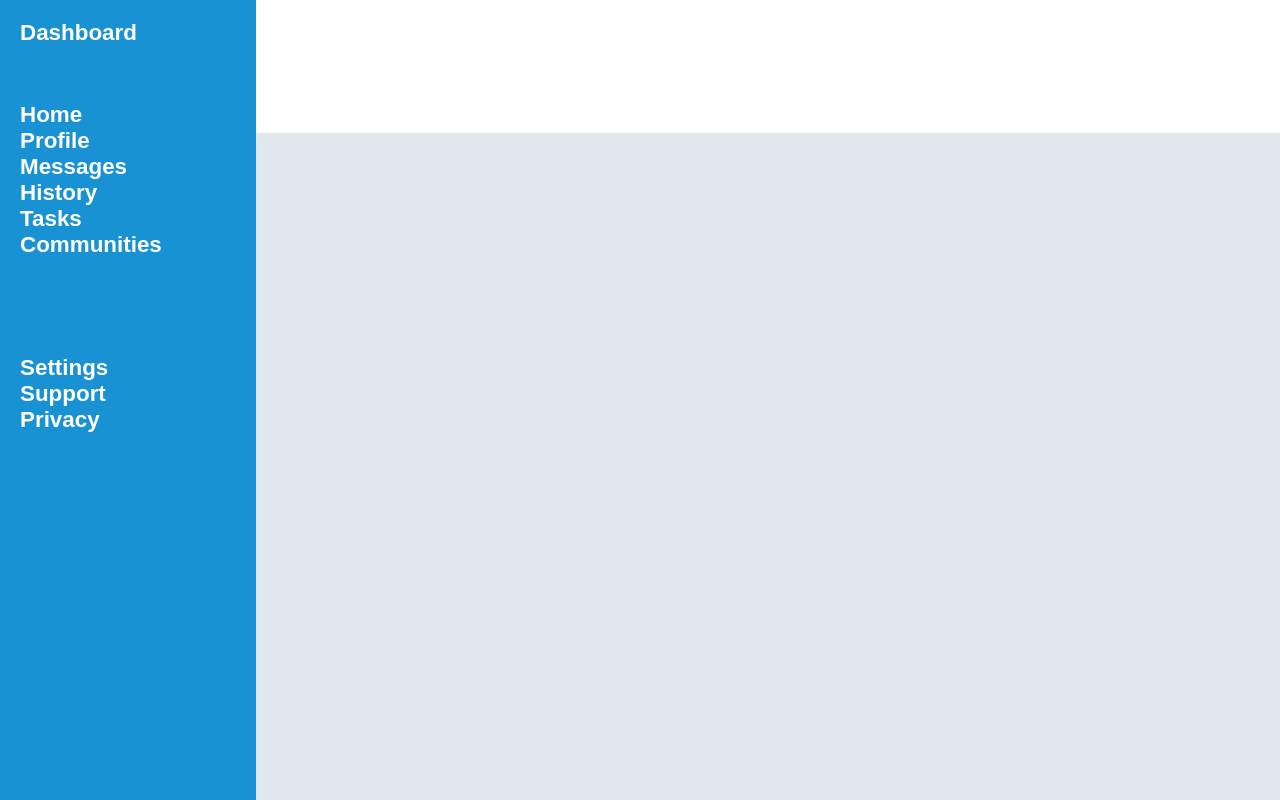
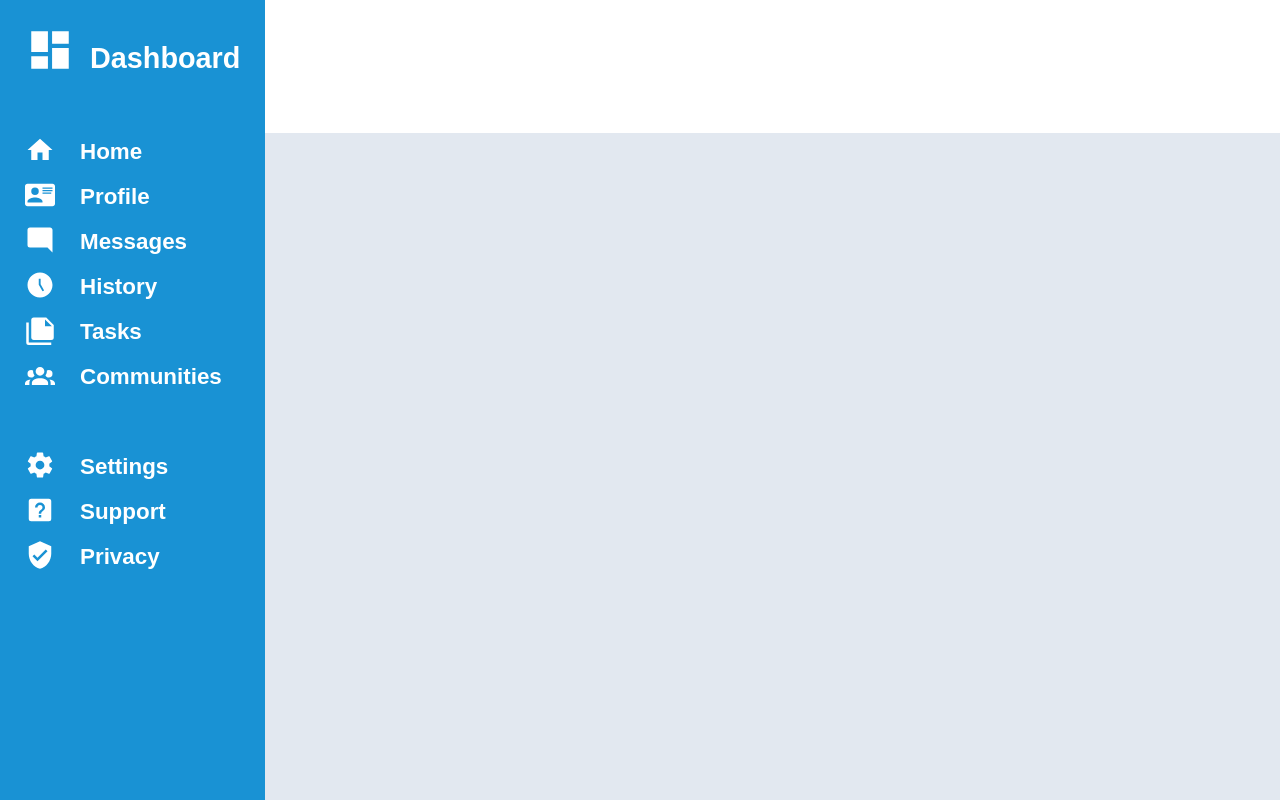
Before and after one commit to SharpeimQ/Admin-Dashboard, a plain HTML site: page index.html in a window 1280 px wide. Drawn offline with Linux system fonts and the light colour scheme.

Commit message:
Add icons to sidebar

```diff
--- a/index.html
+++ b/index.html
@@ -10,19 +10,19 @@
 <body>
   <div class="container">
     <div class="sidebar">
-      <div class="logo-text">Dashboard</div>
+      <div class="logo-text logo-format"><svg class="logo" xmlns="http://www.w3.org/2000/svg" viewBox="0 0 24 24"><path d="M13,3V9H21V3M13,21H21V11H13M3,21H11V15H3M3,13H11V3H3V13Z" /></svg>Dashboard</div>
       <ul>
-        <li>Home</li>
-        <li>Profile</li>
-        <li>Messages</li>
-        <li>History</li>
-        <li>Tasks</li>
-        <li>Communities</li>
+        <li class="side-links"><svg xmlns="http://www.w3.org/2000/svg" viewBox="0 0 24 24"><path d="M10,20V14H14V20H19V12H22L12,3L2,12H5V20H10Z"/></svg>Home</li>
+        <li class="side-links"><svg xmlns="http://www.w3.org/2000/svg" viewBox="0 0 24 24"><path d="M2,3H22C23.05,3 24,3.95 24,5V19C24,20.05 23.05,21 22,21H2C0.95,21 0,20.05 0,19V5C0,3.95 0.95,3 2,3M14,6V7H22V6H14M14,8V9H21.5L22,9V8H14M14,10V11H21V10H14M8,13.91C6,13.91 2,15 2,17V18H14V17C14,15 10,13.91 8,13.91M8,6A3,3 0 0,0 5,9A3,3 0 0,0 8,12A3,3 0 0,0 11,9A3,3 0 0,0 8,6Z" /></svg>Profile</li>
+        <li class="side-links"><svg xmlns="http://www.w3.org/2000/svg" viewBox="0 0 24 24"><path d="M22,4C22,2.89 21.1,2 20,2H4A2,2 0 0,0 2,4V16A2,2 0 0,0 4,18H18L22,22V4Z" /></svg>Messages</li>
+        <li class="side-links"><svg xmlns="http://www.w3.org/2000/svg" viewBox="0 0 24 24"><path d="M12 2C6.5 2 2 6.5 2 12C2 17.5 6.5 22 12 22C17.5 22 22 17.5 22 12S17.5 2 12 2M14 17L11 11.8V7H12.5V11.4L15.3 16.3L14 17Z" /></svg>History</li>
+        <li class="side-links"><svg xmlns="http://www.w3.org/2000/svg" viewBox="0 0 24 24"><path d="M16,9H21.5L16,3.5V9M7,2H17L23,8V18A2,2 0 0,1 21,20H7C5.89,20 5,19.1 5,18V4A2,2 0 0,1 7,2M3,6V22H21V24H3A2,2 0 0,1 1,22V6H3Z" /></svg>Tasks</li>
+        <li class="side-links"><svg xmlns="http://www.w3.org/2000/svg" viewBox="0 0 24 24"><path d="M12,5.5A3.5,3.5 0 0,1 15.5,9A3.5,3.5 0 0,1 12,12.5A3.5,3.5 0 0,1 8.5,9A3.5,3.5 0 0,1 12,5.5M5,8C5.56,8 6.08,8.15 6.53,8.42C6.38,9.85 6.8,11.27 7.66,12.38C7.16,13.34 6.16,14 5,14A3,3 0 0,1 2,11A3,3 0 0,1 5,8M19,8A3,3 0 0,1 22,11A3,3 0 0,1 19,14C17.84,14 16.84,13.34 16.34,12.38C17.2,11.27 17.62,9.85 17.47,8.42C17.92,8.15 18.44,8 19,8M5.5,18.25C5.5,16.18 8.41,14.5 12,14.5C15.59,14.5 18.5,16.18 18.5,18.25V20H5.5V18.25M0,20V18.5C0,17.11 1.89,15.94 4.45,15.6C3.86,16.28 3.5,17.22 3.5,18.25V20H0M24,20H20.5V18.25C20.5,17.22 20.14,16.28 19.55,15.6C22.11,15.94 24,17.11 24,18.5V20Z" /></svg>Communities</li>
       </ul>
       <ul>
-        <li>Settings</li>
-        <li>Support</li>
-        <li>Privacy</li>
+        <li class="side-links"><svg xmlns="http://www.w3.org/2000/svg" viewBox="0 0 24 24"><path d="M12,15.5A3.5,3.5 0 0,1 8.5,12A3.5,3.5 0 0,1 12,8.5A3.5,3.5 0 0,1 15.5,12A3.5,3.5 0 0,1 12,15.5M19.43,12.97C19.47,12.65 19.5,12.33 19.5,12C19.5,11.67 19.47,11.34 19.43,11L21.54,9.37C21.73,9.22 21.78,8.95 21.66,8.73L19.66,5.27C19.54,5.05 19.27,4.96 19.05,5.05L16.56,6.05C16.04,5.66 15.5,5.32 14.87,5.07L14.5,2.42C14.46,2.18 14.25,2 14,2H10C9.75,2 9.54,2.18 9.5,2.42L9.13,5.07C8.5,5.32 7.96,5.66 7.44,6.05L4.95,5.05C4.73,4.96 4.46,5.05 4.34,5.27L2.34,8.73C2.21,8.95 2.27,9.22 2.46,9.37L4.57,11C4.53,11.34 4.5,11.67 4.5,12C4.5,12.33 4.53,12.65 4.57,12.97L2.46,14.63C2.27,14.78 2.21,15.05 2.34,15.27L4.34,18.73C4.46,18.95 4.73,19.03 4.95,18.95L7.44,17.94C7.96,18.34 8.5,18.68 9.13,18.93L9.5,21.58C9.54,21.82 9.75,22 10,22H14C14.25,22 14.46,21.82 14.5,21.58L14.87,18.93C15.5,18.67 16.04,18.34 16.56,17.94L19.05,18.95C19.27,19.03 19.54,18.95 19.66,18.73L21.66,15.27C21.78,15.05 21.73,14.78 21.54,14.63L19.43,12.97Z" /></svg>Settings</li>
+        <li class="side-links"><svg xmlns="http://www.w3.org/2000/svg" viewBox="0 0 24 24"><path d="M11,18H13V16H11V18M12,6A4,4 0 0,0 8,10H10A2,2 0 0,1 12,8A2,2 0 0,1 14,10C14,12 11,11.75 11,15H13C13,12.75 16,12.5 16,10A4,4 0 0,0 12,6M5,3H19A2,2 0 0,1 21,5V19A2,2 0 0,1 19,21H5A2,2 0 0,1 3,19V5A2,2 0 0,1 5,3Z" /></svg>Support</li>
+        <li class="side-links"><svg xmlns="http://www.w3.org/2000/svg" viewBox="0 0 24 24"><path d="M10,17L6,13L7.41,11.59L10,14.17L16.59,7.58L18,9M12,1L3,5V11C3,16.55 6.84,21.74 12,23C17.16,21.74 21,16.55 21,11V5L12,1Z" /></svg>Privacy</li>
       </ul>
     </div>
     <div class="header">
--- a/style.css
+++ b/style.css
@@ -14,10 +14,6 @@
   font-family: var(--primary-font);
 }
 
-li, ul {
-  list-style: none;
-}
-
 .container {
   display: grid;
   grid-template-columns: 1fr 4fr;
@@ -25,7 +21,19 @@ li, ul {
   grid-template-areas:
   "sidebar header"
   "sidebar main-content";
-  min-height: 100vh;
+  height: 100vh;
+}
+
+li, ul {
+  display: grid;
+  gap: 15px;
+  list-style: none;
+}
+
+svg {
+  width: 30px;
+  height: 30px;
+  fill: var(--primary-color);
 }
 
 /* sidebar */
@@ -35,12 +43,33 @@ li, ul {
   grid-template-rows: 1fr 5fr 10fr;
   grid-area: sidebar;
   align-items: start;
-  gap: 40px;
-  padding: 20px;
+  gap: 60px;
+  padding: 25px;
   font-size: 1.4rem;
   font-weight: 700;
   color: var(--primary-color);
   background: var(--sidebar-and-button-color);
+}
+
+.side-links {
+  display: grid;
+  grid-template-columns: 30px 1fr;
+  gap: 25px;
+  align-items: end;
+}
+
+.logo-format {
+  display: grid;
+  grid-template-columns: 50px 1fr;
+  gap: 15px;
+  align-items: end;
+  font-size: 1.8rem;
+}
+
+.logo {
+  height: 50px;
+  width: 50px;
+  fill: var(--primary-color);
 }
 
 .header {
```
Also changed, not shown: lib/dashboard-project.png (renamed from lib/img/dashboard-project.png), lib/img/account-group.svg (added), lib/img/card-account-details.svg (added), lib/img/clock-time-five.svg (added), lib/img/cog.svg (added), lib/img/help-box.svg (added), lib/img/home.svg (added), lib/img/message-reply.svg (added), lib/img/note-multiple.svg (added), lib/img/shield-check.svg (added), lib/img/view-dashboard.svg (added).
